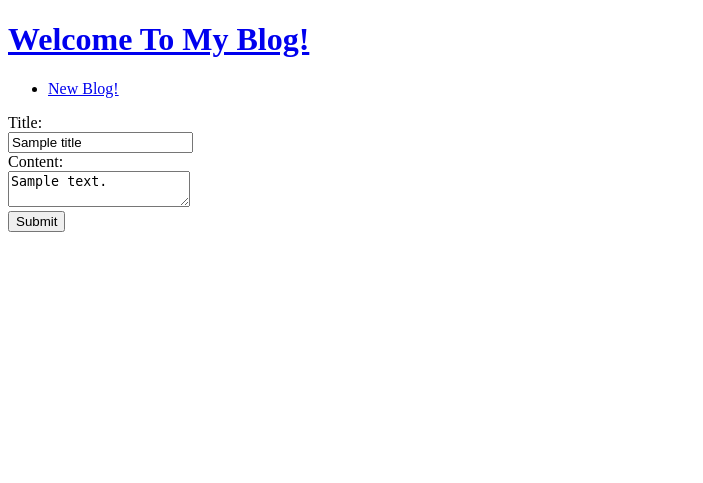
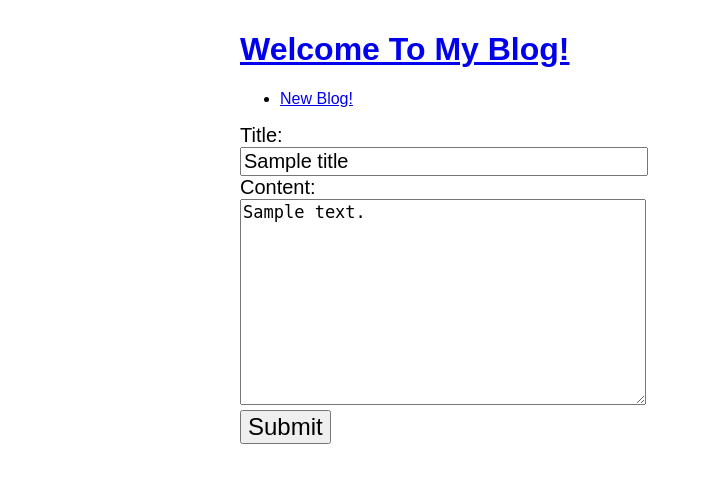
Before and after one commit to grrttlucas1/build-a-blog, a Python web app: template templates/newpost.html in a window 1280 px wide. Shown: the top 483 px of the page, without its empty margins (0-703 px from the left). Run offline with Jinja, Linux system fonts and the light colour scheme; the template is opened without the code that fills it: most values are stand-ins (such as "Sample title", 1, 10 or a date in 2020).

Commit message:
Completed redirect for individual posts

```diff
--- a/templates/base.html
+++ b/templates/base.html
@@ -3,6 +3,34 @@
 <html>
     <head>
         <title>Garrett's Blog</title>
+        <style type="text/css">
+            body {
+                font-family: sans-serif;
+                width: 800px;
+                margin: 0 auto;
+                padding: 10px;
+                }
+            .error {
+                color: red;
+                }
+            label {
+                display: block;
+                font-size: 20px;
+                }
+            input[type=text] {
+                width: 400px;
+                font-size: 20px;
+                }
+            textarea {
+                width: 400px;
+                height: 200px;
+                font-size: 17px;
+                font-family: monospace;
+                }
+            input[type=submit] {
+                font-size: 24px;
+                }
+        </style>
     </head>
     <body>
         <h1>
--- a/templates/blogpage.html
+++ b/templates/blogpage.html
@@ -4,7 +4,7 @@
 
     {% for blog in blogs %}
         <div>
-            <div>{{blog.title}}</div>
+            <div><a href="/blog/{{blog.key().id()}}">{{blog.title}}</a></div>
             <div>{{blog.created}}</div>
             <pre>{{blog.body}}</pre>
         </div>
--- a/templates/newpost.html
+++ b/templates/newpost.html
@@ -13,7 +13,7 @@
             <textarea name="body">{{body}}</textarea>
         </label>
 
-        <div>{{error}}</div>
+        <div class="error">{{error}}</div>
 
         <input type="submit">
     </form>
```
